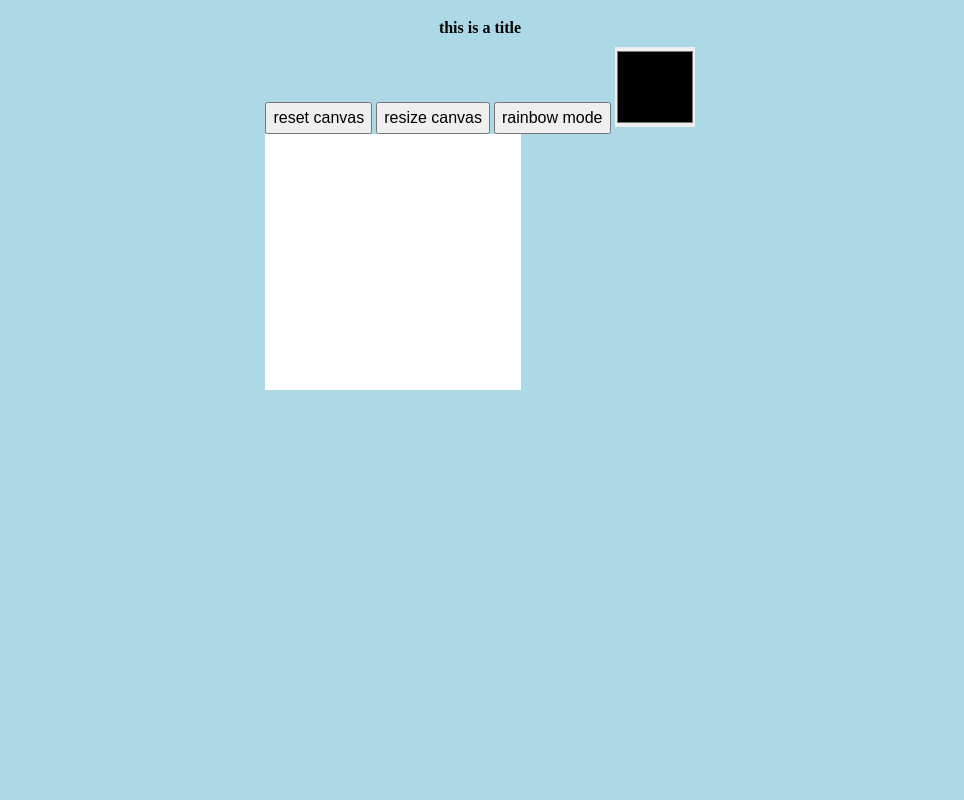
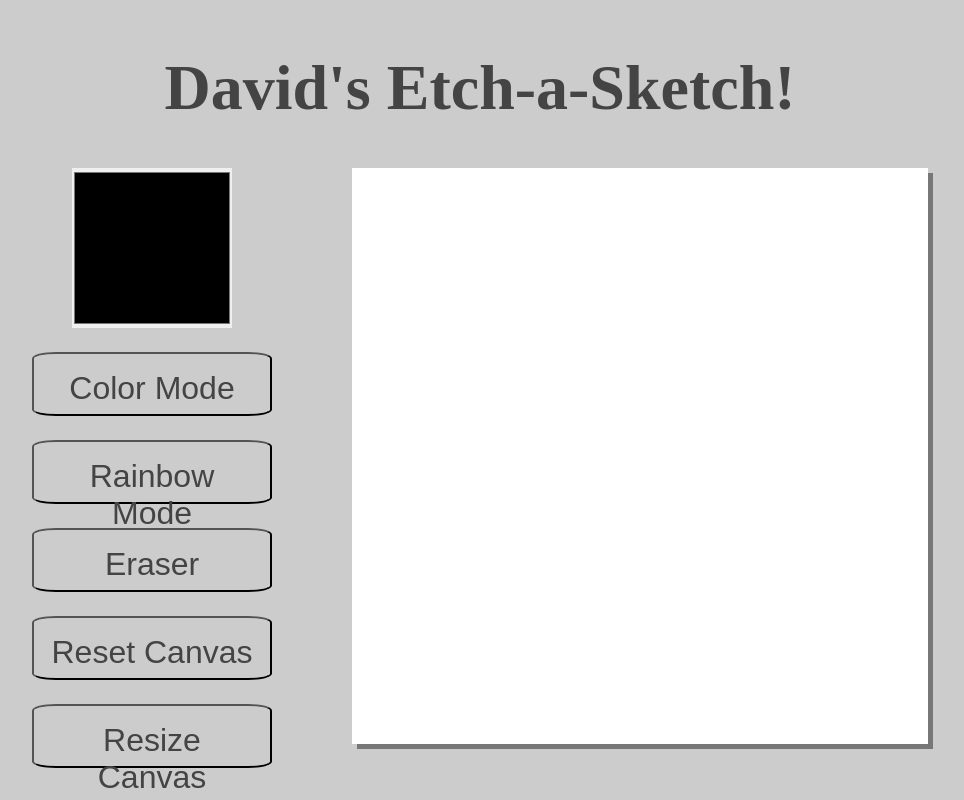
Before and after one commit to David2561/etch-a-sketch, a plain HTML site: page index.html in a window 1280 px wide. Shown: the whole page, without its empty margins (160-1124 px from the left). Drawn offline with Linux system fonts and the light colour scheme.

Commit message:
add eraser button

```diff
--- a/index.html
+++ b/index.html
@@ -11,13 +11,15 @@
 
 </head>
 <body>
-    <h1>this is a title</h1>
+    <h1>David's Etch-a-Sketch!</h1>
     <div class="sketch">
         <div class="toolbar">
-            <button>reset canvas</button>
-            <button>resize canvas</button>
-            <button>rainbow mode</button>
             <input type="color">
+            <button id="color">Color Mode</button>
+            <button id="rainbow">Rainbow Mode</button>
+            <button id="eraser">Eraser</button>
+            <button id="reset">Reset Canvas</button>
+            <button id="resize">Resize Canvas</button>
         </div>
         <div class="canvas"></div>
     </div>
--- a/script.js
+++ b/script.js
@@ -1,15 +1,37 @@
+
+let color = 'black';
+let rainbow = false;
 
 const canvas = document.querySelector('.canvas');
+const btnColor = document.querySelector('#color');
+const btnRainb = document.querySelector('#rainbow');
+const btnErasr = document.querySelector('#eraser')
+const btnReset = document.querySelector('#reset');
+const btnResiz = document.querySelector('#resize');
 
 
 
+btnErasr.addEventListener('click', ()=>{
+    color = 'white';
+})
+btnReset.addEventListener('click',resetCanvas);
+
+
 InitializeCanvas(16);
+resetCanvas();
+
 function InitializeCanvas(canvasSize){
+
+    let size = canvas.clientHeight;
+    let height = size/canvasSize;
+    let width = height;
     canvasSize *= canvasSize;
 
     for (let i = 0; i < canvasSize; i++) {
         const div = document.createElement('div');
         div.classList.add('pixel');
+        div.style.height= height.toString()+ 'px';
+        div.style.width = width.toString()+ 'px';
         div.addEventListener('mouseover',changeColor);
         canvas.appendChild(div);
     }
@@ -17,5 +39,21 @@ function InitializeCanvas(canvasSize){
 
 function changeColor(e){
     let target = e.target;
-    target.style.backgroundColor = "black";
+    if (!rainbow) {
+        target.style.backgroundColor = color;
+    }
+    else{
+        let randcode = Math.floor( Math.random()*16);
+        let rainbowColor = '#' + randcode.toString() +
+        randcode.toString() + randcode.toString();
+
+        target.style.backgroundColor = rainbowColor;
+    }
 }
+
+function resetCanvas(){
+    const pixels = document.querySelectorAll('.pixel');
+    pixels.forEach(pixel => {
+        pixel.style.backgroundColor='white';
+    });
+}
--- a/style.css
+++ b/style.css
@@ -2,32 +2,52 @@ body{
     display:flex;
     flex-direction:column;
     align-items:center;
-    background-color:lightblue;
+    background-color:#ccc;
 }
 
 h1{
-    font-size:1rem;
+    font-size:8vh;
+    color:#444;
 }
 
-.pixel{
-    width: 1rem;
-    height: 1rem;
-    background-color:white;
-}
 .canvas{
-    width: 16rem;
-    height: 16rem;
+    width:576px;
+    height:576px;
     display:flex;
     flex-wrap: wrap;
+    box-shadow: 5px 5px #777;
 }
 button{
-    width:auto;
-    height: 2rem;
-    font-size:1rem;
+    width:30vh;
+    height: 8vh;
+    font-size:4vh;
+    border-radius: 10%;
+    padding:2vh;
+    color:#444;
+    background-color:#ccc;
 }
 input{
-    width:5rem;
-    height:5rem;
+    width:20vh;
+    height:20vh;
     border:none;
     padding: 0;
 }
+
+.toolbar{
+    display:flex;
+    flex-direction:column;
+    color:#444;
+    align-items: center;
+    gap:3vh;
+}
+.sketch{
+    display:flex;
+    flex-direction:row;
+    gap:10vh;
+}
+
+button:target{
+    background-color:#444;
+    color:#ccc;
+
+}
```
